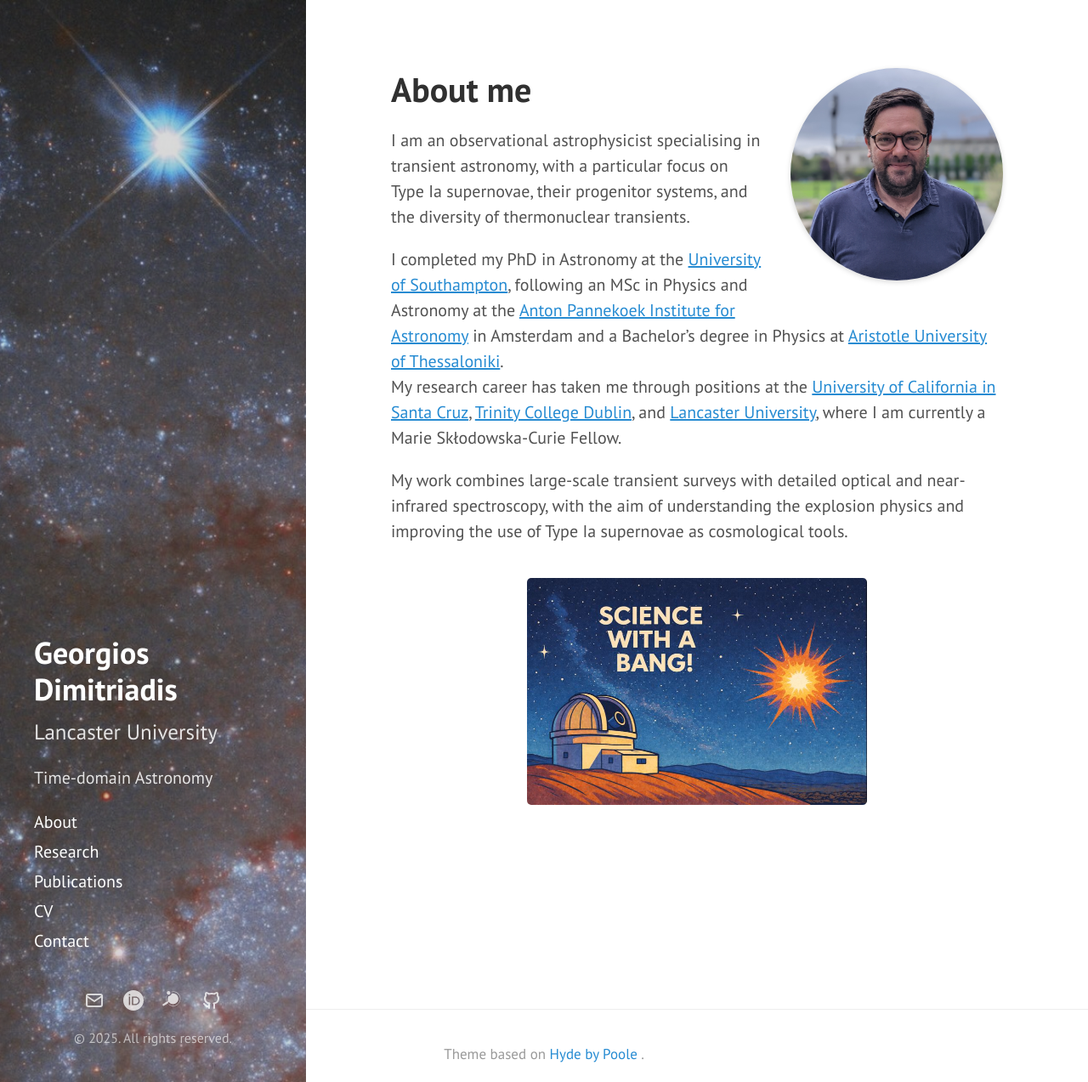
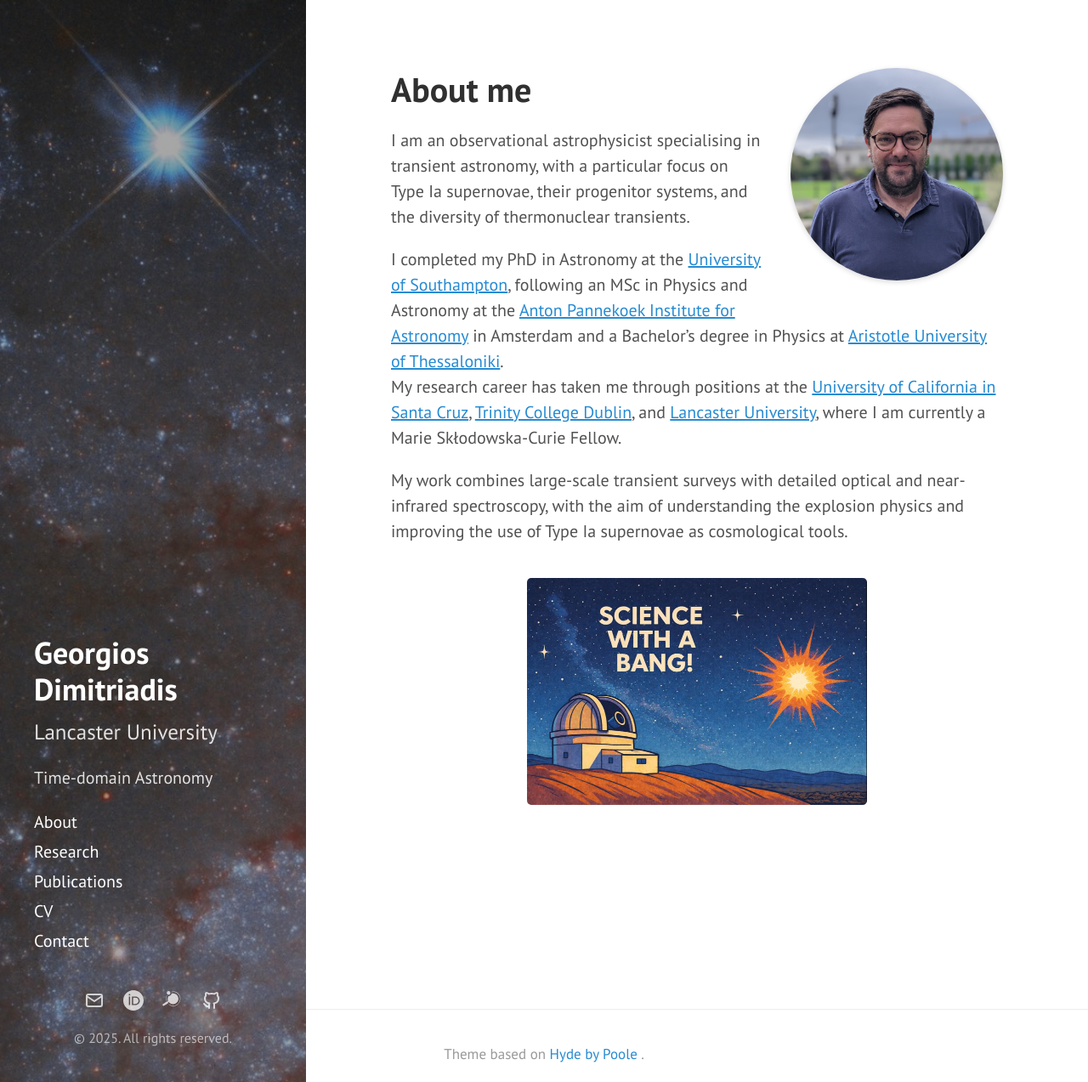
Before and after one commit to geodimitriadis/geodimitriadis.github.io, a Jekyll site: the page built from index.md, in a window 1280 px wide and 1273 px high. Shown: the whole window at 85% size. Built offline with Jekyll 4.4.1, drawn with Linux system fonts in a browser that asks for light colours.

Commit message:
Update hyde.css

```diff
--- a/public/css/hyde.css
+++ b/public/css/hyde.css
@@ -78,7 +78,7 @@ html {
   content: "";
   position: absolute;
   inset: 0;
-  background: rgba(0, 0, 0, 0.15);
+  background: rgba(0, 0, 0, 0.35);
   z-index: 0;
 }
 
```
